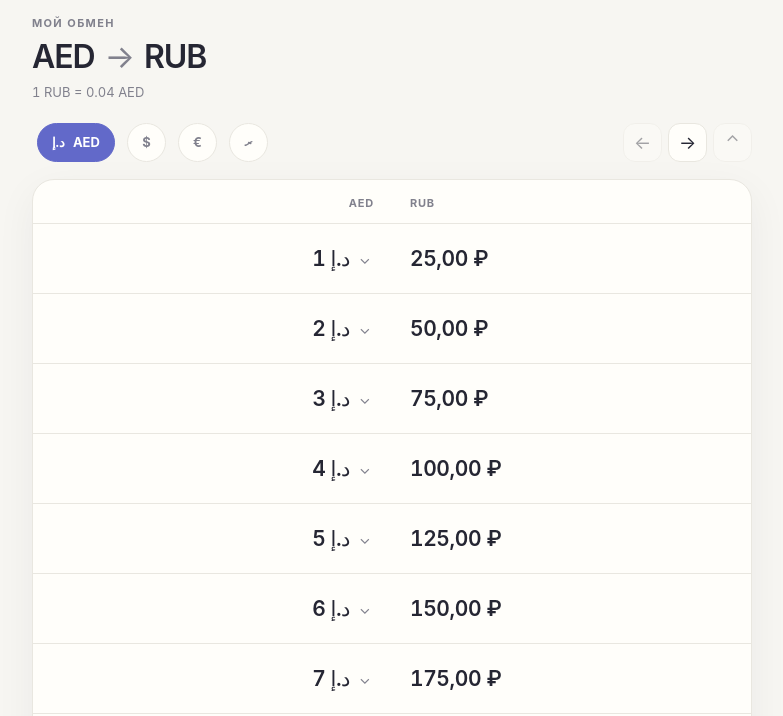
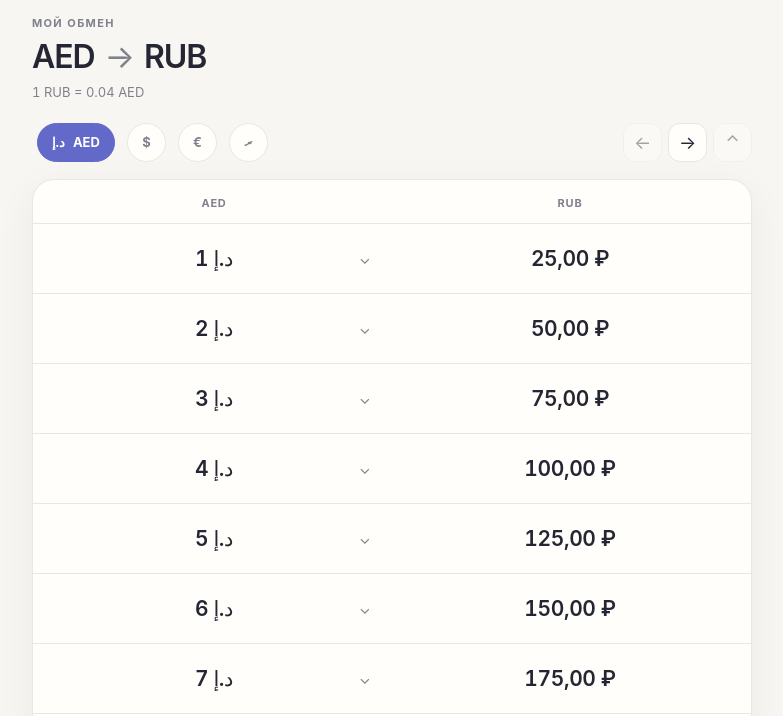
Before and after one commit to OopsPoops/exchange, a plain HTML site: page index.html in a window 1280 px wide. Shown: the part 84-800 px from the top of the page, without its empty margins (248-1031 px from the left). Drawn offline with Linux system fonts and the light colour scheme.

Commit message:
Center values in conversion table
Co-authored-by: Copilot App <223556219+Copilot@users.noreply.github.com>

```diff
--- a/index.html
+++ b/index.html
@@ -131,8 +131,7 @@
       padding: 16px 21px 13px; color: var(--muted); font-size: 11px; font-weight: 700;
       letter-spacing: .07em; text-transform: uppercase;
     }
-    .table-head span:first-child { text-align: right; }
-    .table-head span:last-child { text-align: left; }
+    .table-head span { text-align: center; }
     .conversion-list { overscroll-behavior: contain; touch-action: pan-y; }
     .conversion-row {
       display: grid; grid-template-columns: minmax(0, 1fr) minmax(0, 1fr); gap: 36px;
@@ -146,17 +145,17 @@
     .conversion-row.is-expanded { background: var(--accent-soft); }
     .conversion-row.nested-row { min-height: 58px; padding-left: calc(21px + var(--depth, 1) * 12px); background: var(--surface-soft); }
     .conversion-row.nested-row:hover { background: var(--accent-soft); }
-    .row-source { display: flex; align-items: center; justify-content: flex-end; gap: 9px; min-width: 0; }
-    .expand-chevron { flex: none; width: 15px; color: var(--muted); font-size: 15px; transition: transform .18s ease; }
+    .row-source { position: relative; display: flex; align-items: center; justify-content: center; min-width: 0; }
+    .expand-chevron { position: absolute; right: 0; width: 15px; color: var(--muted); font-size: 15px; transition: transform .18s ease; }
     .is-expanded .expand-chevron { transform: rotate(180deg); color: var(--accent-strong); }
     .source-value, .target-value { min-width: 0; overflow: hidden; text-overflow: ellipsis; white-space: nowrap; }
-    .source-value { text-align: right; font-size: clamp(18px, 4vw, 21px); font-weight: 590; letter-spacing: -.45px; }
-    .target-value { text-align: left; font-size: clamp(18px, 4vw, 21px); font-weight: 560; letter-spacing: -.4px; }
+    .source-value { text-align: center; font-size: clamp(18px, 4vw, 21px); font-weight: 590; letter-spacing: -.45px; }
+    .target-value { text-align: center; font-size: clamp(18px, 4vw, 21px); font-weight: 560; letter-spacing: -.4px; }
     .is-selected .source-value, .is-selected .target-value { color: var(--accent-strong); font-weight: 700; }
     .amount-input {
       display: block; width: 100%; min-width: 0; padding: 0; border: 0; border-radius: 5px;
       outline: none; background: transparent; color: var(--accent-strong); font-size: inherit;
-      font-weight: 720; letter-spacing: inherit; font-variant-numeric: tabular-nums;
+      font-weight: 720; letter-spacing: inherit; font-variant-numeric: tabular-nums; text-align: center;
     }
     .amount-input:focus { box-shadow: 0 1px 0 var(--accent); }
     @keyframes row-in { from { opacity: 0; transform: translateY(5px); } to { opacity: 1; transform: translateY(0); } }
```
